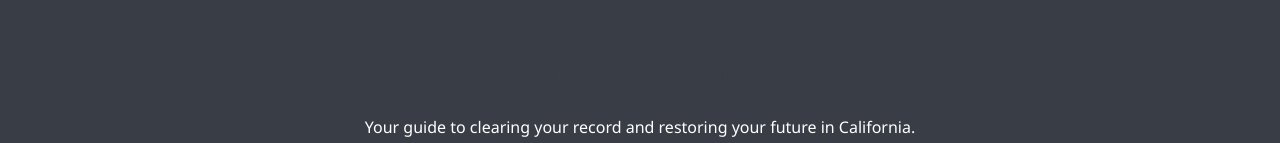
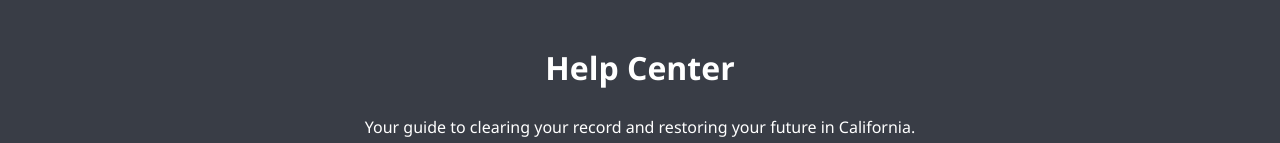
Before and after one commit to mavumo/Redemption-Help-Center, a plain HTML site: page index.html in a window 1280 px wide. Shown: the part 170-313 px from the top of the page. Drawn offline with Linux system fonts and the light colour scheme.

Commit message:
Update index.html

```diff
--- a/index.html
+++ b/index.html
@@ -123,7 +123,7 @@
 <body>
   <header>
     <img src="https://redemption.legal/redwhite.svg" alt="Redemption Law Group Logo">
-    <h1>Help Center</h1>
+    <h1 style="color:white!important;">Help Center</h1>
     <p>Your guide to clearing your record and restoring your future in California.</p>
   </header>
 
```
